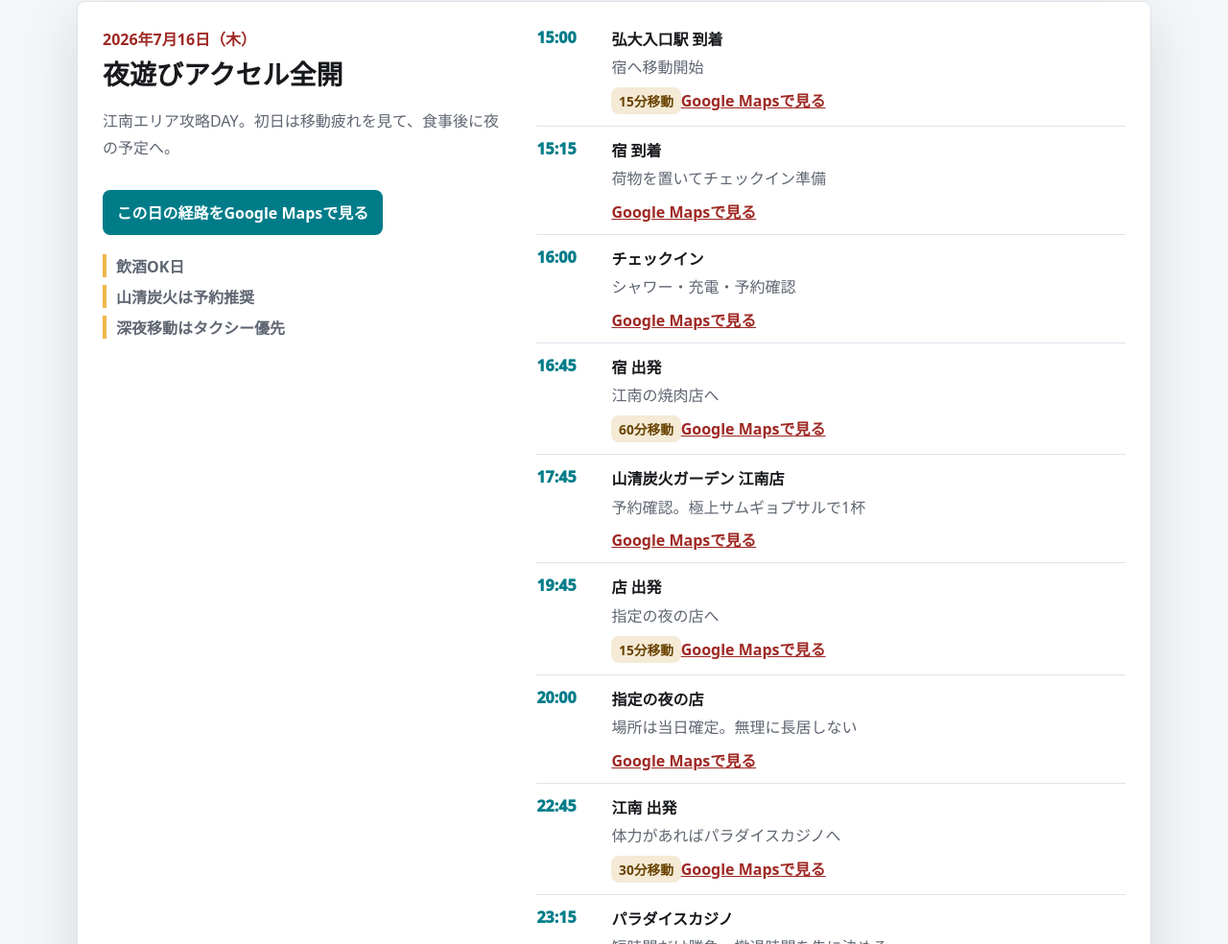
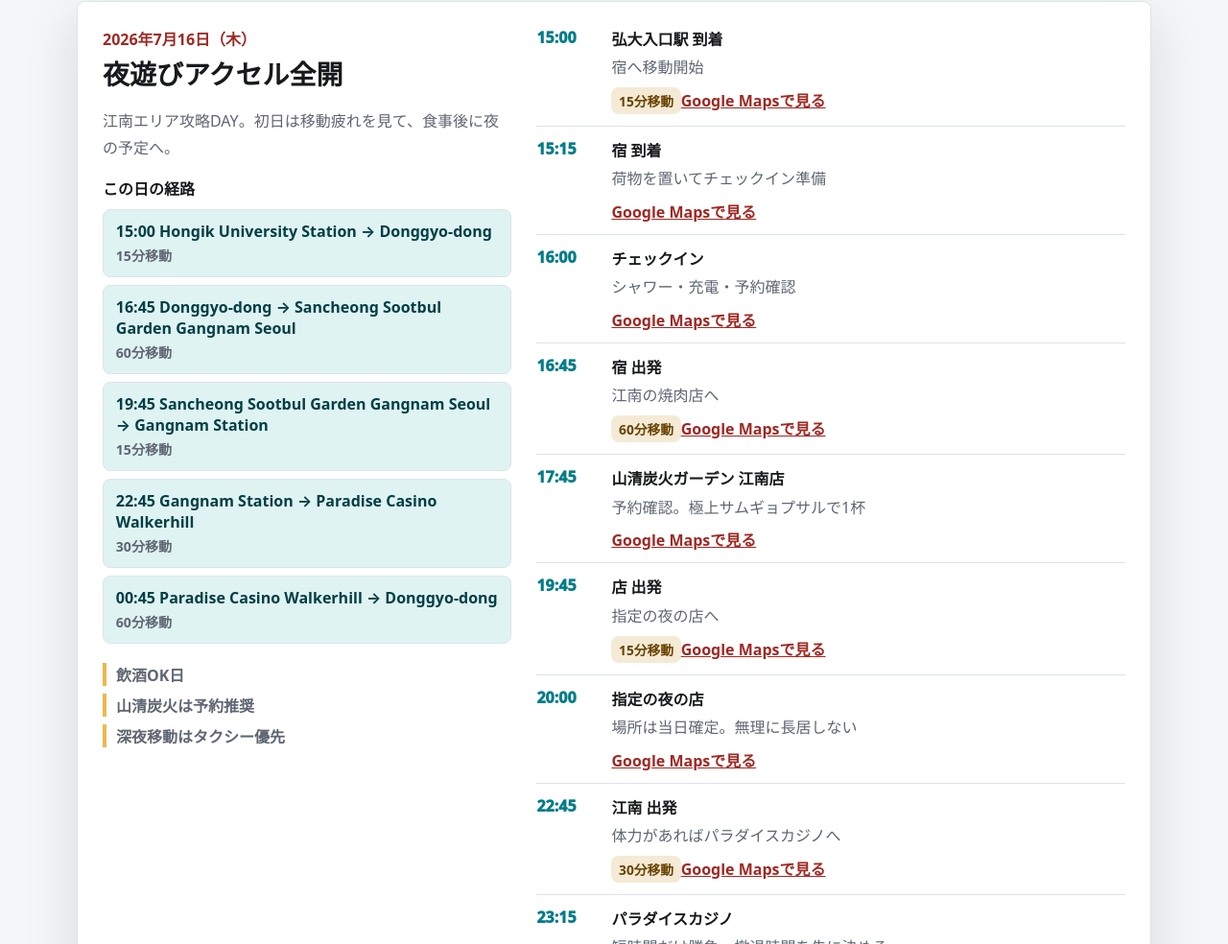
Before and after one commit to taro1025/korea-trip-shiori, a website: page index.html in a window 1280 px wide. Shown: the part 1101-2085 px from the top of the page at 96% size. Drawn offline with Linux system fonts and the light colour scheme.

Commit message:
Split daily routes into reliable segments

```diff
--- a/assets/app.js
+++ b/assets/app.js
@@ -5,22 +5,17 @@ function mapUrl(item) {
   if (!item.to) {
     return `https://www.google.com/maps/search/?api=1&query=${encode(item.from)}`;
   }
-  const path = [item.from, item.to].map(placeSegment).join("/");
-  return `https://www.google.com/maps/dir/${path}/?travelmode=${item.mode}`;
+  return directionUrl(item.from, item.to, item.mode);
 }
 
-function dayRouteUrl(day) {
-  const stops = routeStops(day.events);
-  return `https://www.google.com/maps/dir/${stops.map(placeSegment).join("/")}/`;
-}
-
-function routeStops(events) {
-  const stops = events.flatMap((item) => [item.from, item.to].filter(Boolean));
-  return stops.filter((stop, index) => stop !== stops[index - 1]);
-}
-
-function placeSegment(value) {
-  return encodeURIComponent(value).replaceAll("%20", "+");
+function directionUrl(origin, destination, mode) {
+  const params = new URLSearchParams({
+    api: "1",
+    origin,
+    destination,
+    travelmode: mode,
+  });
+  return `https://www.google.com/maps/dir/?${params.toString()}`;
 }
 
 function encode(value) {
@@ -49,7 +44,7 @@ function showDay(dayId) {
   $("#dayDate").textContent = day.date;
   $("#dayTitle").textContent = day.title;
   $("#dayTheme").textContent = day.theme;
-  $("#dayRouteLink").href = dayRouteUrl(day);
+  renderDayRoutes(day.events);
   renderNotes(day.notes);
   renderTimeline(day.events);
   renderDayExtra(day.friendRoutes || []);
@@ -93,6 +88,34 @@ function timelineHtml(item) {
 
 function routeLink(item) {
   return `<a class="route-link" href="${mapUrl(item)}" target="_blank" rel="noreferrer">Google Mapsで見る</a>`;
+}
+
+function renderDayRoutes(events) {
+  const routes = events.filter((item) => item.to);
+  const list = $("#dayRouteList");
+  list.innerHTML = "";
+  routes.forEach((item) => list.appendChild(dayRouteItem(item)));
+}
+
+function dayRouteItem(item) {
+  const link = document.createElement("a");
+  link.href = mapUrl(item);
+  link.target = "_blank";
+  link.rel = "noreferrer";
+  link.innerHTML = `<strong>${item.time} ${routeName(item)}</strong><span>${item.move || modeLabel(item.mode)}</span>`;
+  return link;
+}
+
+function routeName(item) {
+  return `${shortPlace(item.from)} → ${shortPlace(item.to)}`;
+}
+
+function shortPlace(place) {
+  return place.split(",")[0];
+}
+
+function modeLabel(mode) {
+  return { driving: "車で移動", transit: "電車で移動", walking: "徒歩で移動" }[mode] || "移動";
 }
 
 function renderDayExtra(routes) {
--- a/assets/styles.css
+++ b/assets/styles.css
@@ -232,19 +232,6 @@ a {
   line-height: 1.75;
 }
 
-.day-route-link {
-  display: inline-flex;
-  min-height: 44px;
-  align-items: center;
-  border-radius: 8px;
-  margin-top: 14px;
-  padding: 0.72rem 0.9rem;
-  background: var(--teal);
-  color: #fff;
-  font-weight: 900;
-  text-decoration: none;
-}
-
 .day-panel ul {
   display: grid;
   gap: 8px;
@@ -258,6 +245,37 @@ a {
   padding-left: 10px;
   color: var(--muted);
   font-weight: 750;
+}
+
+.day-routes {
+  margin-top: 16px;
+}
+
+.day-routes h4 {
+  margin: 0 0 10px;
+  font-size: 1rem;
+}
+
+.day-route-list {
+  display: grid;
+  gap: 8px;
+}
+
+.day-route-list a {
+  display: grid;
+  gap: 0.25rem;
+  border: 1px solid var(--line);
+  border-radius: 8px;
+  padding: 0.72rem 0.8rem;
+  background: var(--teal-soft);
+  color: #003f45;
+  text-decoration: none;
+}
+
+.day-route-list span {
+  color: var(--muted);
+  font-size: 0.88rem;
+  font-weight: 800;
 }
 
 .timeline {
--- a/index.html
+++ b/index.html
@@ -8,7 +8,7 @@
       content="2026年7月16日から20日までの韓国男旅しおり。日別予定、移動時間、Google Maps経路をまとめています。"
     />
     <title>韓国男旅のしおり</title>
-    <link rel="stylesheet" href="assets/styles.css?v=20260612-wishlist" />
+    <link rel="stylesheet" href="assets/styles.css?v=20260612-route-segments" />
   </head>
   <body>
     <header class="hero" id="top">
@@ -64,9 +64,10 @@
               <span id="dayDate"></span>
               <h3 id="dayTitle"></h3>
               <p id="dayTheme"></p>
-              <a class="day-route-link" id="dayRouteLink" target="_blank" rel="noreferrer">
-                この日の経路をGoogle Mapsで見る
-              </a>
+              <div class="day-routes" id="dayRoutes">
+                <h4>この日の経路</h4>
+                <div class="day-route-list" id="dayRouteList"></div>
+              </div>
               <ul id="dayNotes"></ul>
             </div>
             <ol class="timeline" id="timeline"></ol>
@@ -101,7 +102,7 @@
       <a href="#top">上へ戻る</a>
     </footer>
 
-    <script src="assets/itinerary.js?v=20260612-wishlist" defer></script>
-    <script src="assets/app.js?v=20260612-wishlist" defer></script>
+    <script src="assets/itinerary.js?v=20260612-route-segments" defer></script>
+    <script src="assets/app.js?v=20260612-route-segments" defer></script>
   </body>
 </html>
```
Also changed, not shown: scripts/check-site.js (+4 -8 lines), README.md.
